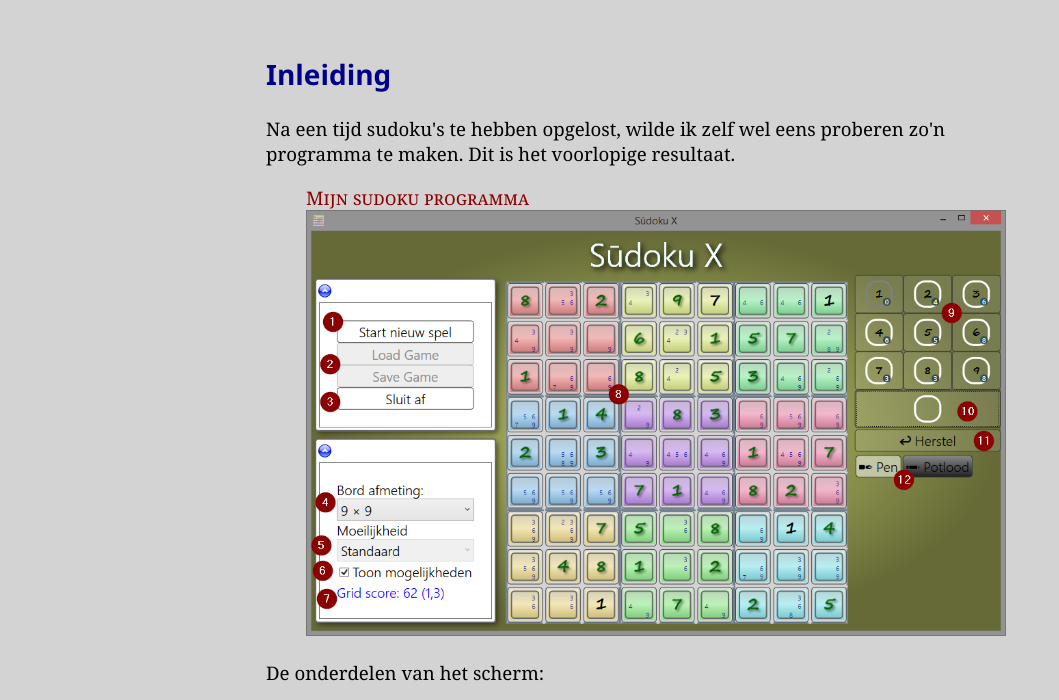
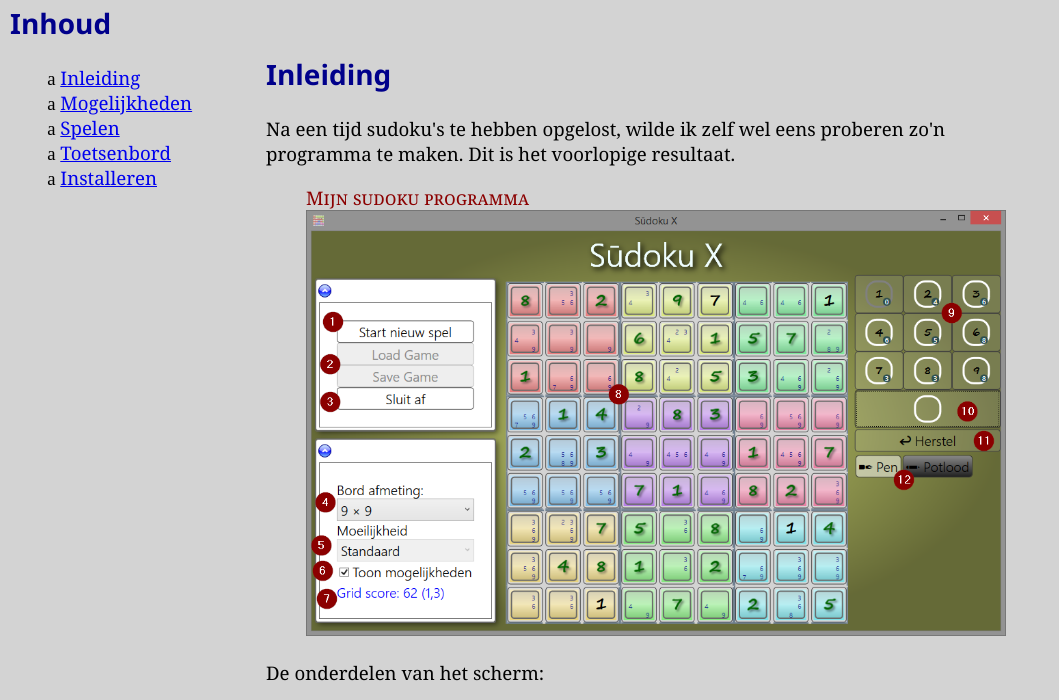
Before and after one commit to hdkesting/SudokuX, a plain HTML site: page SudokuX.UI/publish/index.html in a window 1280 px wide. Shown: the part 79-779 px from the top of the page, without its empty margins (0-1059 px from the left). Drawn offline with Linux system fonts and the light colour scheme.

Commit message:
added index to helpfile

```diff
--- a/SudokuX.UI/publish/index.html
+++ b/SudokuX.UI/publish/index.html
@@ -47,6 +47,12 @@
 				background-color: #dddddd;
 			}
 
+			section#inhoud {
+				position: fixed;
+				top: 50px;
+				left: 0px;
+			}
+
 			span.mark{
 				color: white;
 				background-color: darkred;
@@ -94,12 +100,28 @@
 				font-family: "Webdings";
 				content: "a ";
 			}
+
+			#inhoud ul {
+				padding: 0;
+				list-style-type: disk;
+			}
 		</style>
 	</head>
 	<body>
 		<h1>SudokuX &mdash; Een sudoku programma</h1>
 
-		<section>
+		<section id="inhoud">
+			<h2>Inhoud</h2>
+			<ul>
+				<li><a href="#inleiding">Inleiding</a></li>
+				<li><a href="#mogelijkheden">Mogelijkheden</a></li>
+				<li><a href="#spelen">Spelen</a></li>
+				<li><a href="#toetsen">Toetsenbord</a></li>
+				<li><a href="#installeren">Installeren</a></li>
+			</ul>
+		</section>
+
+		<section id="inleiding">
 		<h2>Inleiding</h2>
 		<p>Na een tijd sudoku's te hebben opgelost, wilde ik zelf wel eens proberen zo'n programma te maken. Dit is het voorlopige resultaat.</p>
 		<figure>
@@ -128,7 +150,7 @@
 		</p>
 		</section>
 
-		<section>
+		<section id="mogelijkheden">
 		<h2>Mogelijkheden</h2>
 		<p>Naast de standaard 9&times;9 sudoku zijn er nog andere afmetingen mogelijk:
 			<ul>
@@ -167,7 +189,7 @@
 		</p>
 		</section>
 
-		<section>
+		<section id="spelen">
 			<h2>Spelen</h2>
 			<h3>Nieuw spel starten</h3>
 			<p>Om een nieuw spel te starten:</p>
@@ -212,18 +234,19 @@
 			</figure>
 		</section>
 
-		<section>
+		<section id="toetsen">
 			<h2>Toetsenbord bediening</h2>
 			<p>Enkele functies zijn met het toetsenbord te selecteren, voor de rest is een muis noodzakelijk.
 				<ul>
 					<li><kbd>Tab</kbd>: Schakel tussen "pen" en "potlood" (mits "toon mogelijkheden" is aangevinkt)</li>
 					<li><kbd>0</kbd>&hellip;<kbd>9</kbd>, <kbd>A</kbd>&hellip;<kbd>F</kbd>: selecteer dat getal of die letter (voor zover van toepassing).</li>
-					<li><kbd>Backspace</kbd>: de "herstel" functie.
+					<li><kbd>Backspace</kbd>: de "herstel" functie.</li>
+					<li><kbd>F1</kbd>: deze (help) pagina</li>
 				</ul>
 			</p>
 		</section>
 
-		<section>
+		<section id="installeren">
 		<h2>Installeren</h2>
 		<p>Voor de (Windows) installer, <a href="publish.htm">klik hier</a> en gebruik de "launch" link of de "Install" knop. Voer het gedownloade bestand uit.</p>
 		<p>Bij het opstarten van het programma wordt automatisch gecontroleerd of er een nieuwe versie is.
```
